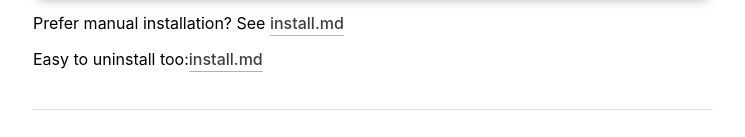
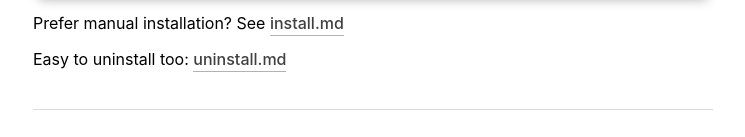
Before and after one commit to deref/exo-website, a Next.js app: page / in a window 1280 px wide. Shown: the part 641-778 px from the top of the page, without its empty margins (267-1012 px from the left). Built offline with nearby package versions, Linux system fonts and the light colour scheme.

Commit message:
Fix landing page spacing and label

```diff
--- a/pages/index.tsx
+++ b/pages/index.tsx
@@ -63,9 +63,9 @@ export default function Home() {
 				</a>
 			</p>
 			<p>
-        Easy to uninstall too:
+				Easy to uninstall too:{" "}
 				<a href="https://github.com/deref/exo/blob/main/doc/uninstall.md">
-          install.md
+					uninstall.md
 				</a>
 			</p>
 
```
Lines whose indentation alone changed are shown as unchanged.
